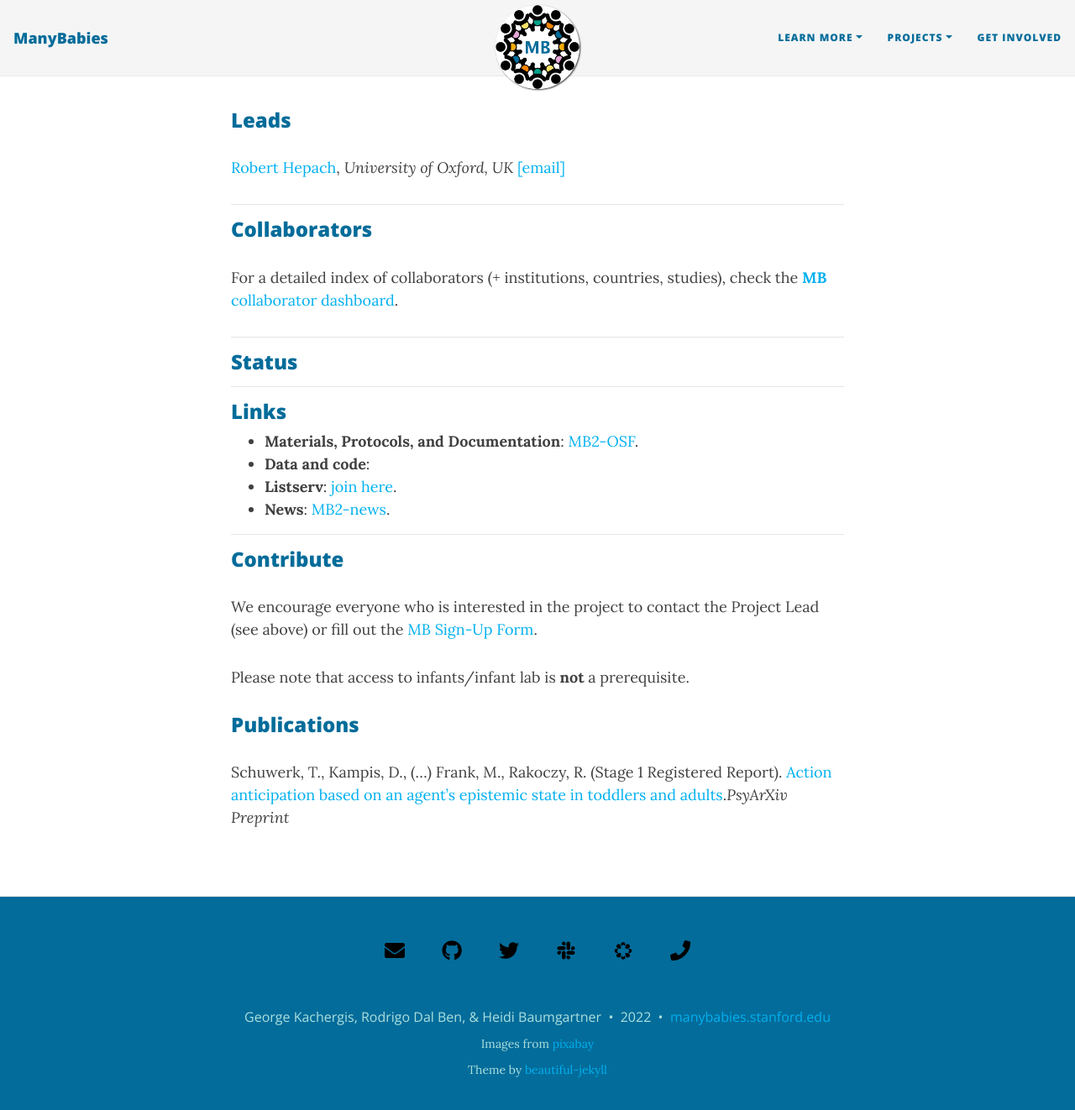
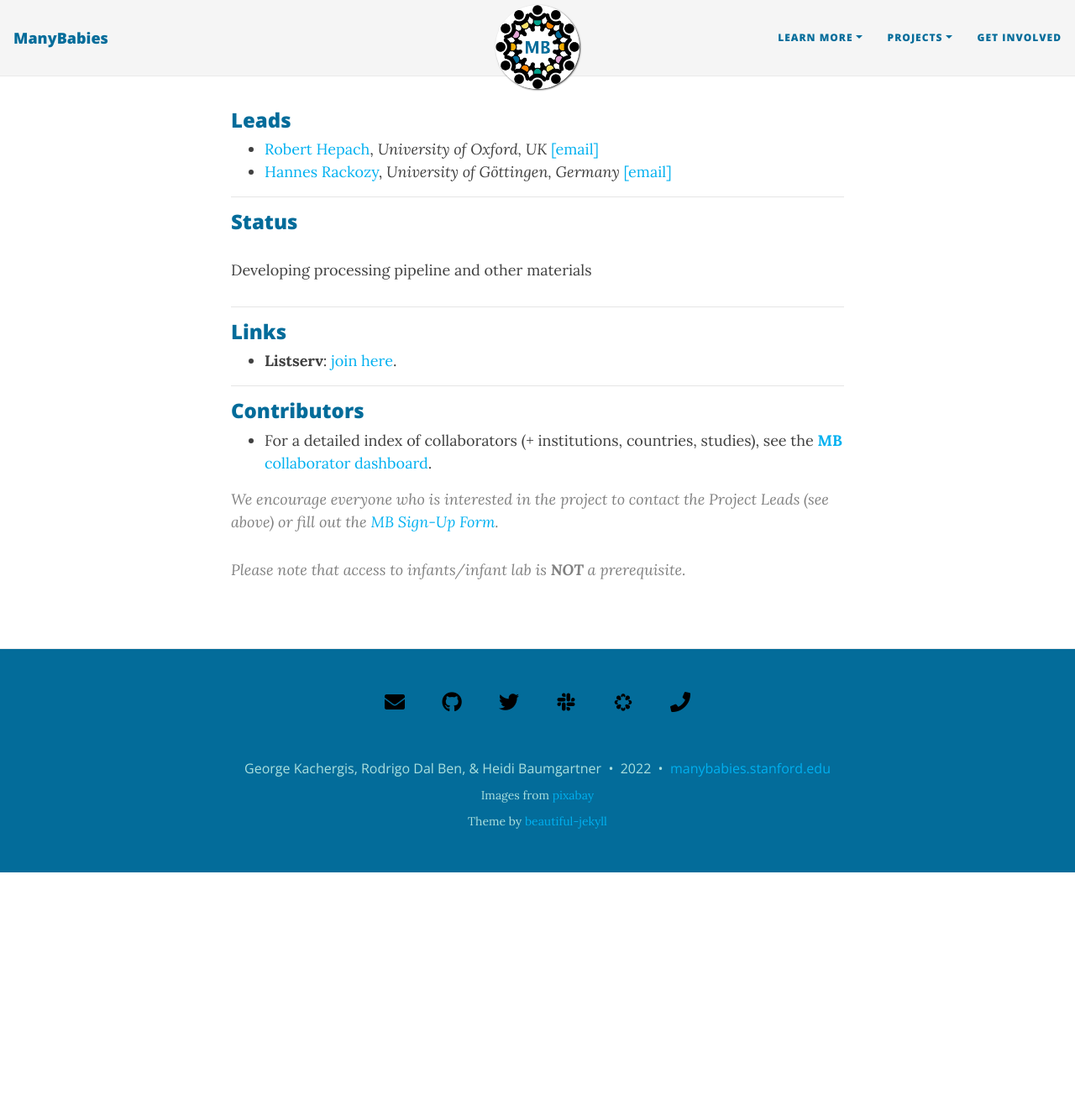
Before and after one commit to manybabies/manybabies.github.io, a Jekyll site: the page built from MB2P.md, in a window 1280 px wide and 1335 px high. Shown: the top 1322 px of the window at 84% size. Built offline with Jekyll 4.4.1, drawn with Linux system fonts in a browser that asks for light colours; nearby versions of some CDN libraries; some web fonts are replaced.

```diff
--- a/MB2P.md
+++ b/MB2P.md
@@ -10,29 +10,26 @@
 -->
 
 ### Leads
-[Robert Hepach](https://www.psy.ox.ac.uk/people/robert-hepach), *University of Oxford, UK* [[email]](robert.hepach@psy.ox.ac.uk)
+* [Robert Hepach](https://www.psy.ox.ac.uk/people/robert-hepach), *University of Oxford, UK* [[email]](robert.hepach@psy.ox.ac.uk)
+* [Hannes Rackozy](https://www.psych.uni-goettingen.de/en/development/team/rakoczy-hannes), *University of Göttingen, Germany* [[email]](mailto:hrakocz@uni-goettingen.de)
 
-***
-### Collaborators
-For a detailed index of collaborators (+ institutions, countries, studies), check the [**MB** collaborator dashboard](https://manybabies.shinyapps.io/shiny_mb_map/).
 
 ***
 ### Status
+Developing processing pipeline and other materials
 
 
 ***
 ### Links
-* **Materials, Protocols, and Documentation**: [MB2-OSF](https://osf.io/jmuvd/).
-* **Data and code**:
 * **Listserv**: [join here](https://mailman.stanford.edu/mailman/listinfo/manybabies2).
-* **News**: [MB2-news]({{site.baseurl}}/tags/#MB2).
+
 
 ***
-### Contribute
-We encourage everyone who is interested in the project to contact the Project Lead (see above) or fill out the [MB Sign-Up Form]({{site.baseurl}}/get_involved/).
+### Contributors
+* For a detailed index of collaborators (+ institutions, countries, studies), see the [**MB** collaborator dashboard](https://manybabies.shinyapps.io/shiny_mb_map/).
 
-Please note that access to infants/infant lab is **not** a prerequisite.
+> We encourage everyone who is interested in the project to contact the Project Leads (see above) or fill out the [MB Sign-Up Form]({{site.baseurl}}/get_involved/).
+
+> Please note that access to infants/infant lab is **NOT** a prerequisite.
 
 <!-- ### Publications -->
-### Publications
-Schuwerk, T., Kampis, D., (...) Frank, M., Rakoczy, R. (Stage 1 Registered Report). [Action anticipation based on an agent's epistemic state in toddlers and adults](https://psyarxiv.com/x4jbm/)._PsyArXiv Preprint_
```
Also changed, not shown: MB2.md (+1 -1 lines), get_involved.md (+2 -2 lines), index.md (+1 -1 lines), projects.md (+3 -0 lines).
